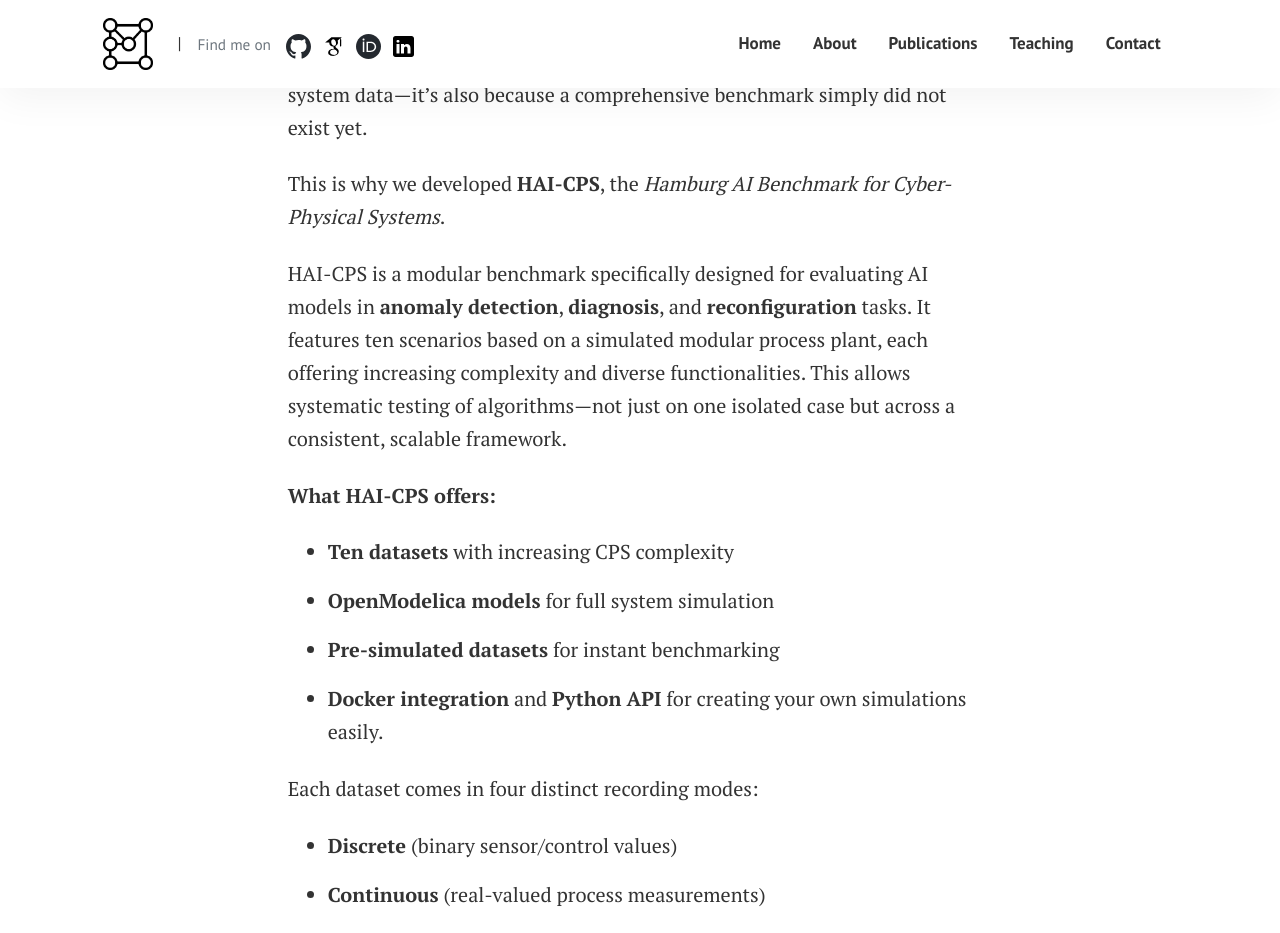
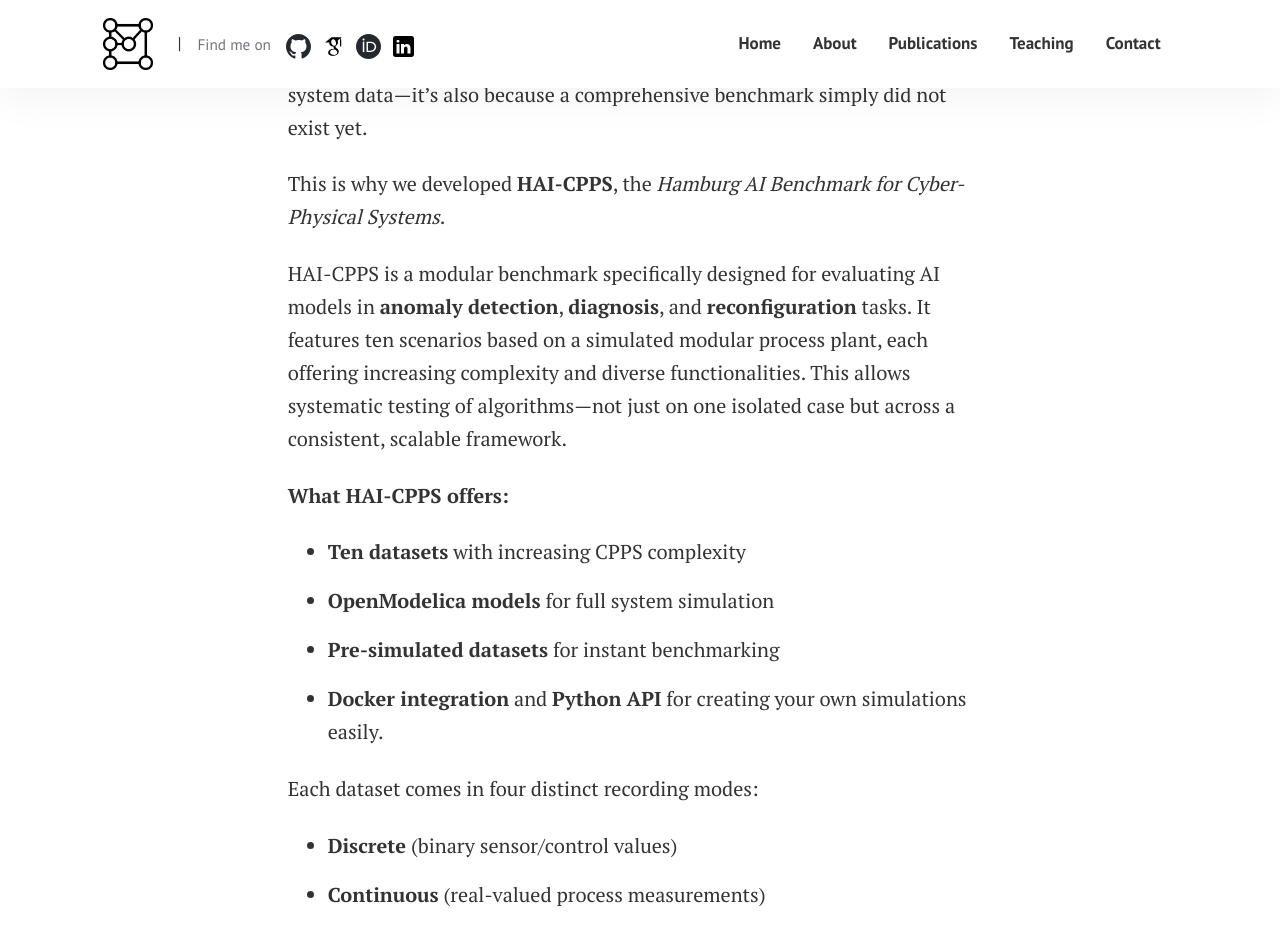
Before and after one commit to j-ehrhardt/my-webpage, a Jekyll site: the page built from pages/hai-cps.md, in a window 1280 px wide and 1400 px high, scrolled down 737 px. Shown: the top 933 px of the window. Built offline with Jekyll 4.4.1, drawn with Linux system fonts in a browser that asks for light colours; some of the changed text lies outside the part shown.

Commit message:
housekeeping and correcting some stuff

```diff
--- a/pages/hai-cps.md
+++ b/pages/hai-cps.md
@@ -4,20 +4,20 @@ title: HAI-CPS
 order: 2
 permalink: "/hai-cps/"
 image: assets/images/header-hai-cps.png
-description: This page introduces the HAI-CPS benchmark dataset.
+description: This page introduces the HAI-CPPS benchmark dataset.
 ---
 
 ### An Open Access Dataset for Comprehensively Evaluating Your Machine Learning Model
 
 When reading publications about Machine Learning approaches for improving technical systems, one thing becomes clear: evaluation is the weak link of many approaches. Many studies rely on narrowly defined use cases that lack the variance needed to truly assess the generalizability of the proposed algorithms. This limitation isn’t just due to the difficulty of accessing real system data—it’s also because a comprehensive benchmark simply did not exist yet.
 
-This is why we developed **HAI-CPS**, the *Hamburg AI Benchmark for Cyber-Physical Systems*.
+This is why we developed **HAI-CPPS**, the *Hamburg AI Benchmark for Cyber-Physical Systems*.
 
-HAI-CPS is a modular benchmark specifically designed for evaluating AI models in **anomaly detection**, **diagnosis**, and **reconfiguration** tasks. It features ten scenarios based on a simulated modular process plant, each offering increasing complexity and diverse functionalities. This allows systematic testing of algorithms—not just on one isolated case but across a consistent, scalable framework.
+HAI-CPPS is a modular benchmark specifically designed for evaluating AI models in **anomaly detection**, **diagnosis**, and **reconfiguration** tasks. It features ten scenarios based on a simulated modular process plant, each offering increasing complexity and diverse functionalities. This allows systematic testing of algorithms—not just on one isolated case but across a consistent, scalable framework.
 
-**What HAI-CPS offers:**
+**What HAI-CPPS offers:**
 
-- **Ten datasets** with increasing CPS complexity
+- **Ten datasets** with increasing CPPS complexity
 
 - **OpenModelica models** for full system simulation
 
@@ -37,7 +37,13 @@ Each dataset comes in four distinct recording modes:
 
 For each mode, all permutations of anomalies—including multi-module and multi-fault combinations—are available as separate `.csv` files, along with a healthy baseline. This enables robust evaluation, especially for **unsupervised machine learning approaches**.
 
-HAI-CPS allows you to comprehensively evaluate your ML algorithm.
-You can check it out on [GitHub](https://github.com/j-ehrhardt/hai-cps-benchmark) and soon on IEEE Dataport.
+HAI-CPPS allows you to comprehensively evaluate your ML algorithm.
+You can check it out on [GitHub](https://github.com/j-ehrhardt/hai-cps-benchmark) and soon on [IEEE Dataport](https://ieee-dataport.org/open-access/hai-cpps-hamburg-ai-benchmark-cyber-physical-production-sytems).
 
-For a deeper insight into HAI-CPS, check out our papers on the [benchmark](https://jonas-ehrhardt.de/an-ai-benchmark-for-diagnosis-reconfiguration-and-planning/) itself and on [Design Principles for Falsifiable, Replicable, Reproducible Empirical Machine Learning Research](https://jonas-ehrhardt.de/design-principles-for-falsifiable-replicable-and-reproducible-empirical-machine-learning-research/).
+<p float="center">
+    <img title="" src="https://ieee-dataport.org/themes/custom/dataport_bootstrap/logo.svg" width="300">
+    <img title="" src="https://github.githubassets.com/assets/GitHub-Logo-ee398b662d42.png" width="190">
+</p>
+
+
+For a deeper insight into HAI-CPPS, check out our papers on the previous [benchmark dataset](https://jonas-ehrhardt.de/an-ai-benchmark-for-diagnosis-reconfiguration-and-planning/), the [HAI-CPPS benchmark dataset](https://jonas-ehrhardt.de/the-hai-cpps-benchmark/) itself and on our paper about [Design Principles for Falsifiable, Replicable, Reproducible Empirical Machine Learning Research](https://jonas-ehrhardt.de/design-principles-for-falsifiable-replicable-and-reproducible-empirical-machine-learning-research/).
```
Also changed, not shown: pages/about.md (+2 -1 lines), pages/publications.md (+2 -2 lines), pages/teaching.md (+6 -4 lines).
